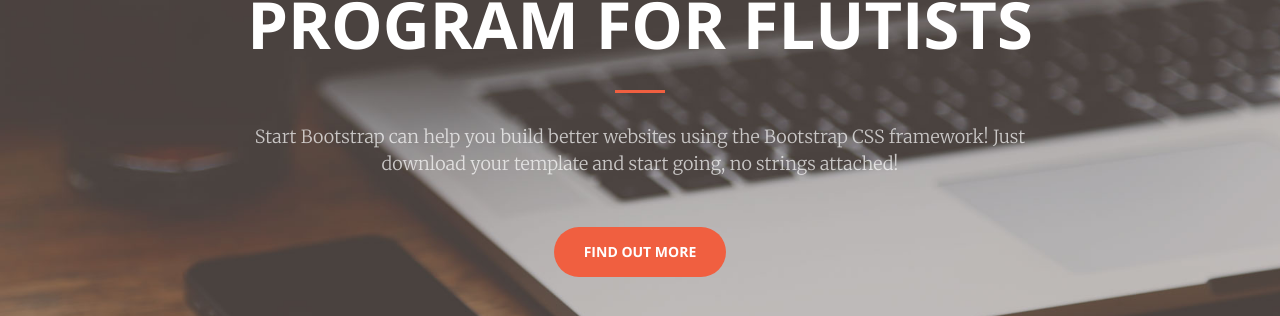
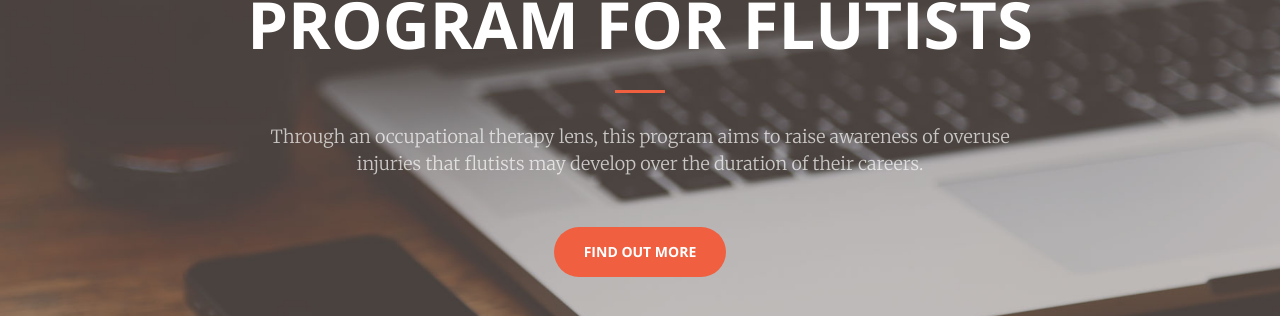
Before and after one commit to jkimOTD/jkimOTD.github.io, a Jekyll site: the page built from index.html, in a window 1280 px wide and 900 px high. Shown: the part 353-669 px from the top of the window. Built offline with Jekyll 4.4.1, drawn with Linux system fonts in a browser that asks for light colours.

Commit message:
Update header.html

```diff
--- a/_includes/header.html
+++ b/_includes/header.html
@@ -3,7 +3,7 @@
         <div class="header-content-inner">
             <h1>Overuse Injury Prevention Program for Flutists</h1>
             <hr>
-            <p>Start Bootstrap can help you build better websites using the Bootstrap CSS framework! Just download your template and start going, no strings attached!</p>
+            <p>Through an occupational therapy lens, this program aims to raise awareness of overuse injuries that flutists may develop over the duration of their careers.</p>
             <a href="#about" class="btn btn-primary btn-xl page-scroll">Find Out More</a>
         </div>
     </div>
```
